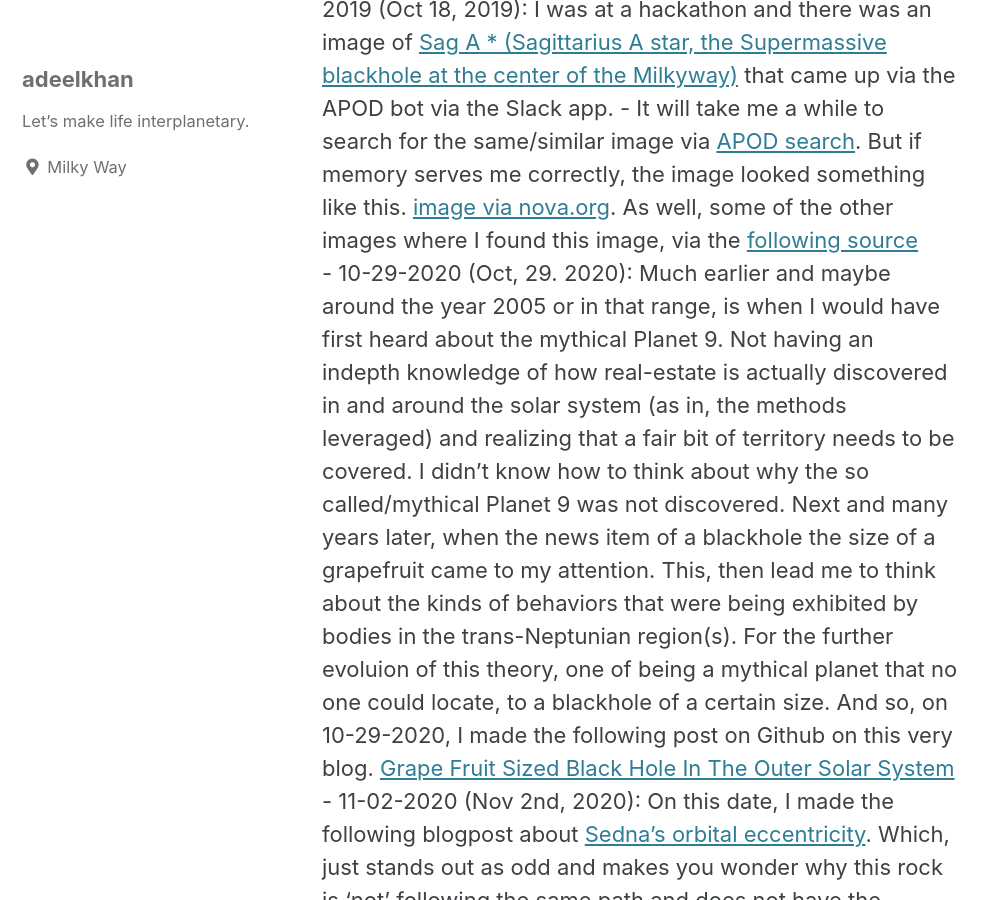
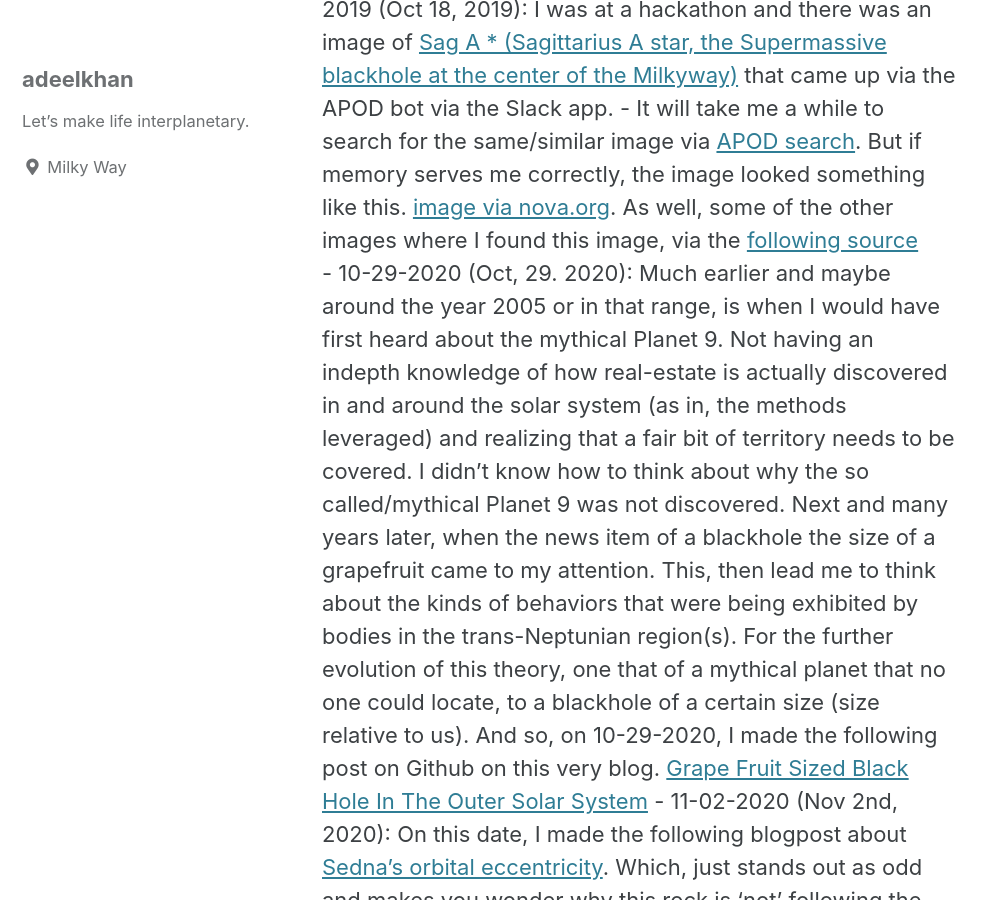
Before and after one commit to stellardreams/stellardreams.github.io, a Jekyll site: the page built from _posts/2024-12-02-Rogue-Stars-Zoomed-By.md, in a window 1280 px wide and 900 px high, scrolled down 2929 px. Shown: the whole window, without its empty margins (0-996 px from the left). Built offline with Jekyll 4.4.1, drawn with Linux system fonts in a browser that asks for light colours; cached includes are drawn as plain includes.

Commit message:
Update 2024-12-02-Rogue-Stars-Zoomed-By.md
typos.

```diff
--- a/_posts/2024-12-02-Rogue-Stars-Zoomed-By.md
+++ b/_posts/2024-12-02-Rogue-Stars-Zoomed-By.md
@@ -21,7 +21,7 @@ Barely beginning to look into Susanne's research, also reminds me of:
     - Moving along, the following (below), is not a comprehensive timeline from my perspective, but I guess this is how one thing lead to another for me:
       - 10-18-2019 (Oct 18, 2019): I was at a hackathon and there was an image of [Sag A * (Sagittarius A star, the Supermassive blackhole at the center of the Milkyway)](https://en.wikipedia.org/wiki/Sagittarius_A*) that came up via the APOD bot via the Slack app.
         - It will take me a while to search for the same/similar image via [APOD search](https://apod.nasa.gov/cgi-bin/apod/apod_search). But if memory serves me correctly, the image looked something like this. [image via nova.org](https://chview.nova.org/solcom/x-objects/sagdeg1.jpg). As well, some of the other images where I found this image, via the [following source](https://chview.nova.org/solcom/x-objects/sag-deg.htm)
-      -  10-29-2020 (Oct, 29. 2020): Much earlier and maybe around the year 2005 or in that range, is when I would have first heard about the mythical Planet 9. Not having an indepth knowledge of how real-estate is actually discovered in and around the solar system (as in, the methods leveraged) and realizing that a fair bit of territory needs to be covered. I didn't know how to think about why the so called/mythical Planet 9 was not discovered. Next and many years later, when the news item of a blackhole the size of a grapefruit came to my attention. This, then lead me to think about the kinds of behaviors that were being exhibited by bodies in the trans-Neptunian region(s). For the further evoluion of this theory, one of being a mythical planet that no one could locate, to a blackhole of a certain size. And so, on 10-29-2020, I made the following post on Github on this very blog. [Grape Fruit Sized Black Hole In The Outer Solar System](https://stellardreams.github.io/Grape-fruit-sized-Black-Hole-in-the-outer-solar-system/)
+      -  10-29-2020 (Oct, 29. 2020): Much earlier and maybe around the year 2005 or in that range, is when I would have first heard about the mythical Planet 9. Not having an indepth knowledge of how real-estate is actually discovered in and around the solar system (as in, the methods leveraged) and realizing that a fair bit of territory needs to be covered. I didn't know how to think about why the so called/mythical Planet 9 was not discovered. Next and many years later, when the news item of a blackhole the size of a grapefruit came to my attention. This, then lead me to think about the kinds of behaviors that were being exhibited by bodies in the trans-Neptunian region(s). For the further evolution of this theory, one that of a mythical planet that no one could locate, to a blackhole of a certain size (size relative to us). And so, on 10-29-2020, I made the following post on Github on this very blog. [Grape Fruit Sized Black Hole In The Outer Solar System](https://stellardreams.github.io/Grape-fruit-sized-Black-Hole-in-the-outer-solar-system/)
     - 11-02-2020 (Nov 2nd, 2020): On this date, I made the following blogpost about [Sedna's orbital eccentricity](https://stellardreams.github.io/Sedna's-orbital-eccentricity/). Which, just stands out as odd and makes you wonder why this rock is 'not' following the same path and does not have the same/similar kind of orbital eccentricity like it's neighbors in and around the inner-solar system.
     - 02-12-2021 (Feb 12, 2021): After having read a particular article via SciAm (Scientific American), I made the following blogpost about [Oumuamua and 2I/Borisov](https://stellardreams.github.io/Interstellar-Objects/)
     - 05-01-2021 (May 1, 2021): I cannot recall if I made a blogpost about the following article via SciAm (link is below). I do recall highlighting this article in one of the posts. I just cannot recall which post it is. [Stars That Race through Space at Nearly the Speed of Light](https://www.scientificamerican.com/article/stars-that-race-through-space-at-nearly-the-speed-of-light/)
```
